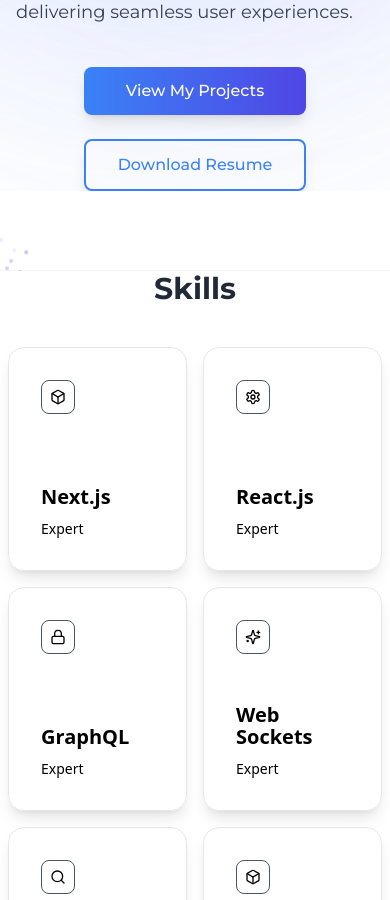
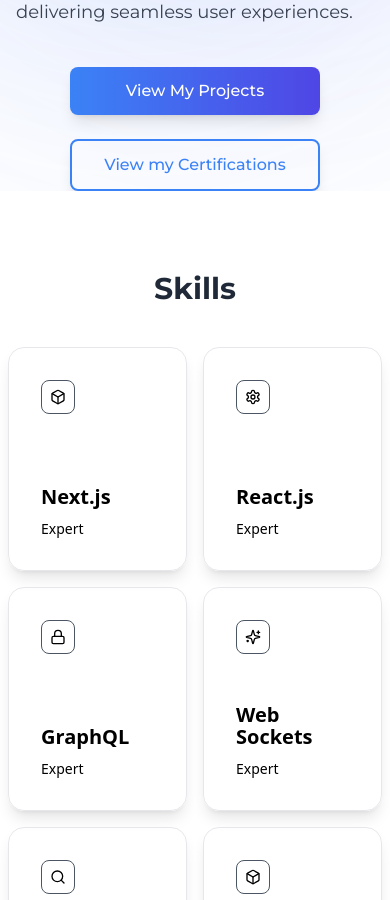
Before and after one commit to HardikDaim/Hardik-s-Portfolio, a React (Vite) app: page / in a window 390 px wide. Shown: the part 1740-2640 px from the top of the page. Built offline with nearby package versions, Linux system fonts and the light colour scheme.

Commit message:
updated ui

```diff
--- a/src/components/About.jsx
+++ b/src/components/About.jsx
@@ -1,4 +1,3 @@
-import React from "react";
 import { motion } from "framer-motion";
 import AnimatedLaptop from "./ui/animatedLaptop";
 
@@ -11,7 +10,7 @@
       and <span class="text-blue-500 font-medium">MongoDB</span>. With a strong foundation in <span class="text-blue-500 font-medium">JavaScript</span>, <span class="text-blue-500 font-medium">TypeScript</span>, and <span class="text-blue-500 font-medium">RESTful APIs</span>,
       I thrive on solving complex problems and delivering seamless user experiences.
     `,
-    resumeLink: "https://drive.google.com/file/d/1DeTws5zsXO27LdfUUYOheZjQaZXDwIgD/view?usp=share_link",
+    resumeLink: "https://drive.google.com/drive/folders/1Unmft-zIcRDX-PBuLaEAnF4jLO_KHkeA?usp=share_link",
   };
 
   const scrollToProjects = () => {
@@ -19,7 +18,7 @@
   };
 
   return (
-    <section className="relative w-full overflow-hidden flex items-center justify-center my-20 px-4">
+    <section className="relative w-full overflow-hidden flex items-center justify-center my-20 md:my-10 md:py-20 px-4">
       {/* Background elements */}
       <div className="absolute inset-0 overflow-hidden -z-10">
         <div className="absolute right-0 top-1/4 w-[500px] h-[500px] bg-blue-500 rounded-full filter blur-[150px] opacity-20"></div>
@@ -74,14 +73,14 @@
                 View My Projects
               </motion.button>
 
-              <motion.button
+              <button
                 whileHover={{ scale: 1.05 }}
                 whileTap={{ scale: 0.95 }}
                 onClick={() => window.open(data.resumeLink, "_blank")}
                 className="px-8 py-3 border-2 border-blue-500 text-blue-500 dark:text-blue-400 rounded-lg font-medium shadow-lg hover:shadow-xl transition-all duration-300 hover:bg-blue-500 hover:text-white dark:hover:text-white"
               >
-                Download Resume
-              </motion.button>
+                View my Certifications
+              </button>
             </div>
           </motion.div>
         </div>
--- a/src/components/Experience.jsx
+++ b/src/components/Experience.jsx
@@ -7,9 +7,20 @@
 const Experience = ({ loader }) => {
   const experienceData = [
     {
+      role: "Software Developer Engineer Intern",
+      company: "DBS Bank",
+      duration: "Jun 2025 - Present",
+      responsibilities: [
+        "Built enterprise features for internal applications used by 500+ employees using Angular, Spring Boot, and SQL.",
+        "Automated reporting workflows using Python and SQL, reducing manual effort by 30% across 3 departments.",
+        "Contributed to CI/CD pipeline improvements using DevOps best practices, aiming to reduce deployment time by 20%.",
+        "Participated in bi-weekly agile sprints, collaborating with product and QA teams."
+      ],
+    },
+    {
       role: "Core Technical Member",
       company: "Google Developers Group (GDG)",
-      duration: "Sep 2024 - Present",
+      duration: "Sep 2024 - Jun 2025",
       responsibilities: [
         "Collaborated with a global community of developers to promote innovative technology solutions.",
         "Led and participated in hands-on workshops, hackathons, and tech talks focused on Google Cloud, Machine Learning, and Web Development tools.",
--- a/src/components/StudyMaterial.jsx
+++ b/src/components/StudyMaterial.jsx
@@ -33,7 +33,7 @@
     },
     {
       name: "7th Semester",
-      link: "",
+      link: "https://drive.google.com/drive/folders/1eJpP-uZmlbisvv1jntNgYarR_ydxsvg6?usp=share_link",
     },
   ];
 
--- a/src/components/ui/animated-testimonials.jsx
+++ b/src/components/ui/animated-testimonials.jsx
@@ -149,7 +149,7 @@
               ))}
             </motion.p>
             <motion.div className="flex items-center justify-center mt-4">
-            <motion.button
+            <button
               whileHover={{ scale: 1.05 }}
               whileTap={{ scale: 0.95 }}
               onClick={() =>
@@ -162,7 +162,7 @@
               className="flex md:hidden px-8 py-3 border-2 border-blue-500 text-blue-500 dark:text-blue-400 rounded-lg font-medium shadow-lg hover:shadow-xl transition-all duration-300 hover:bg-blue-500 hover:text-white dark:hover:text-white"
             >
               Download Resume
-            </motion.button>
+            </button>
 
             </motion.div>
           </motion.div>
--- a/src/pages/Home.jsx
+++ b/src/pages/Home.jsx
@@ -10,7 +10,6 @@
 const Footer = lazy(() => import("../components/Footer"));
 const Testimonial = lazy(() => import("../components/Testimonial"));
 import { Helmet } from "react-helmet-async";
-import { BackgroundBeamsWithCollision } from "../components/ui/background-beams-with-collision";
 
 const Home = () => {
   const projectsRef = useRef(null);
@@ -71,18 +70,10 @@
       </Helmet> */}
       <Suspense fallback={<LoadingAnimation />}>
         <Start />
-        <BackgroundBeamsWithCollision>
-          <About projectsRef={projectsRef} />
-        </BackgroundBeamsWithCollision>
-        <BackgroundBeamsWithCollision>
-          <Skills />
-        </BackgroundBeamsWithCollision>
-        <BackgroundBeamsWithCollision>
-          <Experience />
-        </BackgroundBeamsWithCollision>
-        <BackgroundBeamsWithCollision>
-          <Projects ref={projectsRef} />
-        </BackgroundBeamsWithCollision>
+        <About projectsRef={projectsRef} />
+        <Skills />
+        <Experience />
+        <Projects ref={projectsRef} />
         <Testimonial />
         <Contact />
         <Footer />
```
